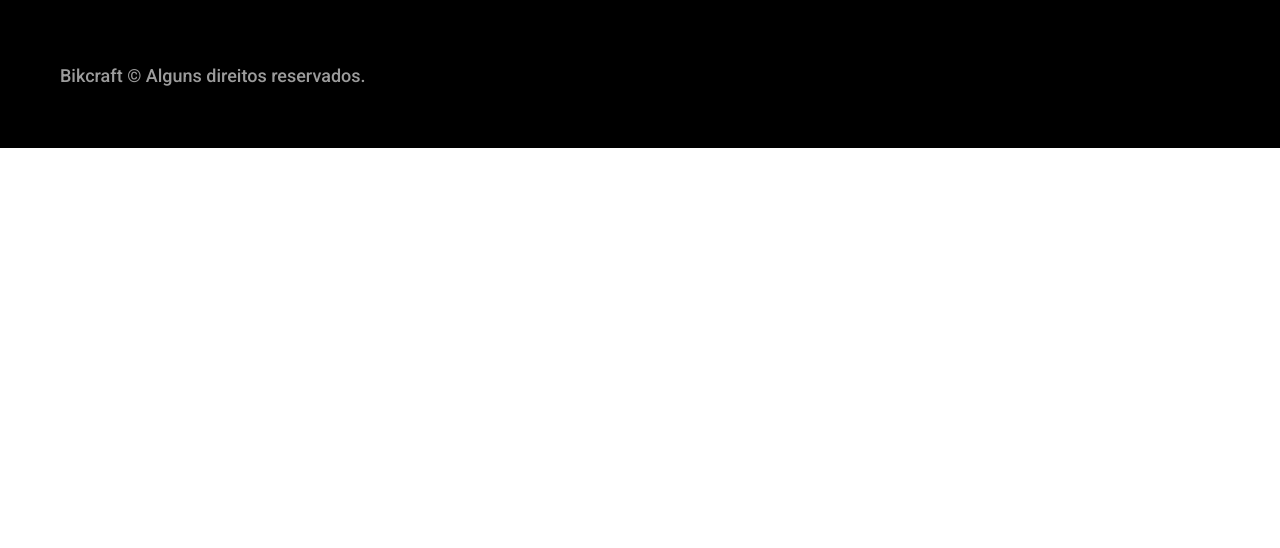
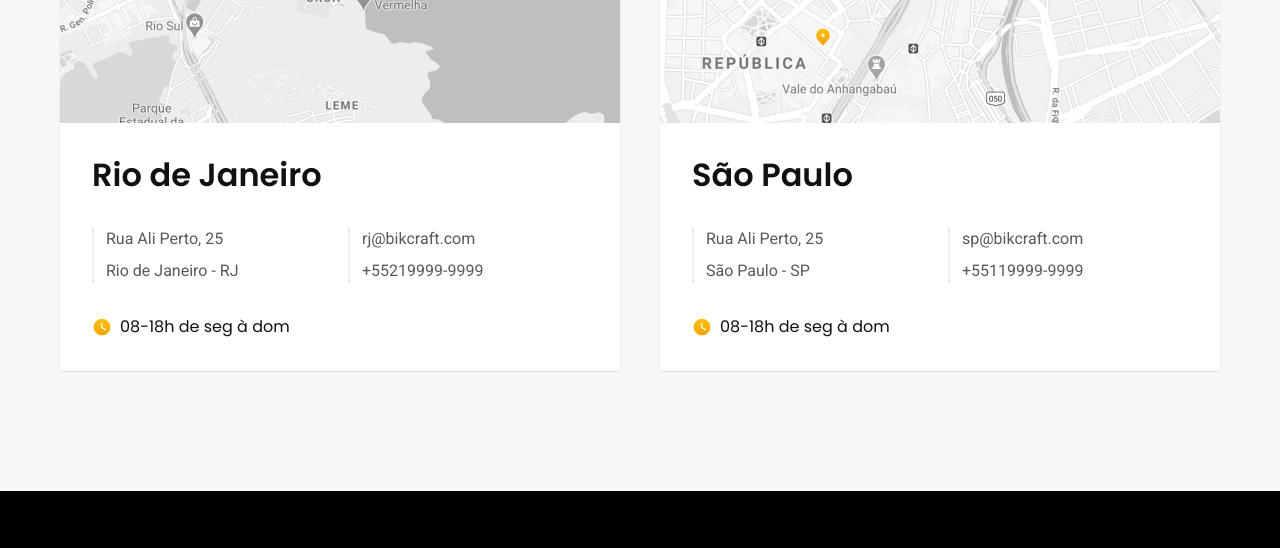
Before and after one commit to thiagogalvez/bikcraft, a plain HTML site: page contato.html in a window 1280 px wide. Shown: the part 1288-1836 px from the top of the page. Before the commit the page ends 1436 px from the top, so only its background shows below. Drawn offline with Linux system fonts and the light colour scheme.

Commit message:
nossas-lojas

```diff
--- a/contato.html
+++ b/contato.html
@@ -90,6 +90,41 @@
 
   </main>
 
+  <article class="lojas container">
+    <h2 class="font-1-xxl">lojas locais<span class="color-p1">.</span></h2>
+    <div class="lojas-item">
+      <img src="./img/lojas/rj.jpg" alt="mapa marcando o endereço em Rua Ali Perto, 25 - Rio de Janeiro - RJ">
+      <div class="lojas-conteudo">
+        <h3 class="font-1-xl">Rio de Janeiro</h3>
+        <div class="lojas-dados font-2-s color-8">
+          <p>Rua Ali Perto, 25</p>
+          <p>Rio de Janeiro - RJ</p>
+        </div>
+        <div class="lojas-dados font-2-s color-8">
+          <a href="mailto:rj@bikcraft.com">rj@bikcraft.com</a>
+          <a href="tel:+552199999999">+55219999-9999</a>
+        </div>
+        <p class="lojas-tempo font-1-s"><img src="./img/icones/horario.svg" alt=""> 08-18h de seg à dom</p>
+      </div>
+    </div>
+
+    <div class="lojas-item">
+      <img src="./img/lojas/sp.jpg" alt="mapa marcando o endereço em Rua Ali Perto, 25 - São Paulo - SP">
+      <div class="lojas-conteudo">
+        <h3 class="font-1-xl">São Paulo</h3>
+        <div class="lojas-dados font-2-s color-8">
+          <p>Rua Ali Perto, 25</p>
+          <p>São Paulo - SP</p>
+        </div>
+        <div class="lojas-dados font-2-s color-8">
+          <a href="mailto:sp@bikcraft.com">sp@bikcraft.com</a>
+          <a href="tel:+551199999999">+55119999-9999</a>
+        </div>
+        <p class="lojas-tempo font-1-s"><img src="./img/icones/horario.svg" alt=""> 08-18h de seg à dom</p>
+      </div>
+    </div>
+  </article>
+
   <footer class="footer-bg">
     <div class="footer container">
       <img src="./img/bikcraft.svg" alt="Bikcraft">
--- a/css/contato/lojas.css
+++ b/css/contato/lojas.css
@@ -0,0 +1,67 @@
+.lojas {
+  display: grid;
+  grid-template-columns: 1fr 1fr;
+  gap: 0 40px;
+  padding-top: 120px;
+  padding-bottom: 120px;
+}
+
+.lojas h2 {
+  grid-column: 1/-1;
+  margin-bottom: 60px;
+}
+
+.lojas img {
+  border-radius: 4px 4px 0 0;
+}
+
+.lojas-item {
+  border-radius: 4px;
+  background: var(--color-0);
+  box-shadow: 0 1px 2px rgba(0, 0, 0, 0.1);
+}
+
+.lojas-conteudo {
+  display: grid;
+  grid-template-columns: 1fr 1fr;
+  gap: 32px 16px;
+  padding: 32px;
+}
+
+.lojas-conteudo h3,
+.lojas-tempo {
+  grid-column: 1/-1;
+}
+
+.lojas-dados {
+  display: grid;
+  gap: 8px;
+  border-left: 2px solid var(--color-2);
+  padding-left: 12px;
+}
+
+.lojas-tempo {
+  display: flex;
+  align-items: center;
+  gap: 8px;
+}
+
+@media (max-width: 800px) {
+  .lojas {
+    gap: 20px;
+    padding-top: 60px;
+    padding-bottom: 60px;
+  }
+  .lojas h2 {
+    margin-bottom: 32px;
+  }
+  .lojas-conteudo {
+    grid-template-columns: 1fr;
+  }
+}
+
+@media (max-width: 600px) {
+  .lojas {
+    grid-template-columns: 1fr;
+  }
+}
```
